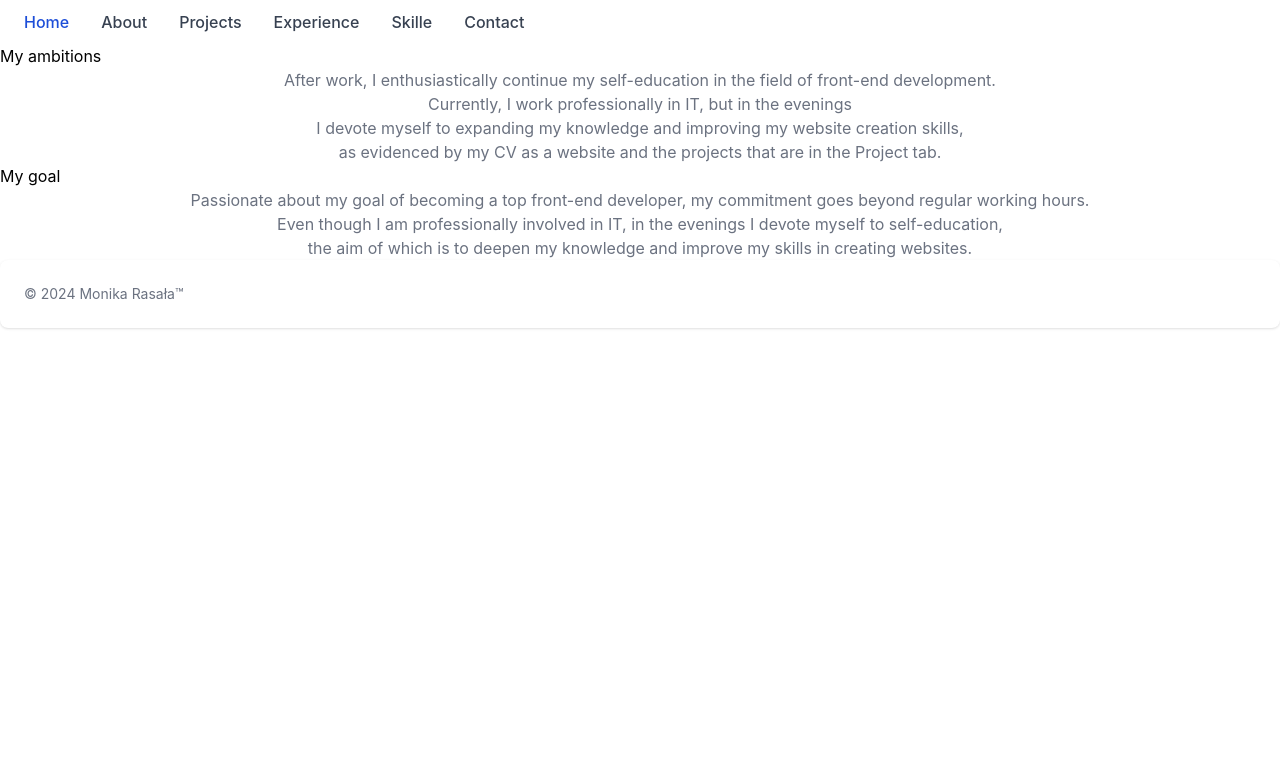
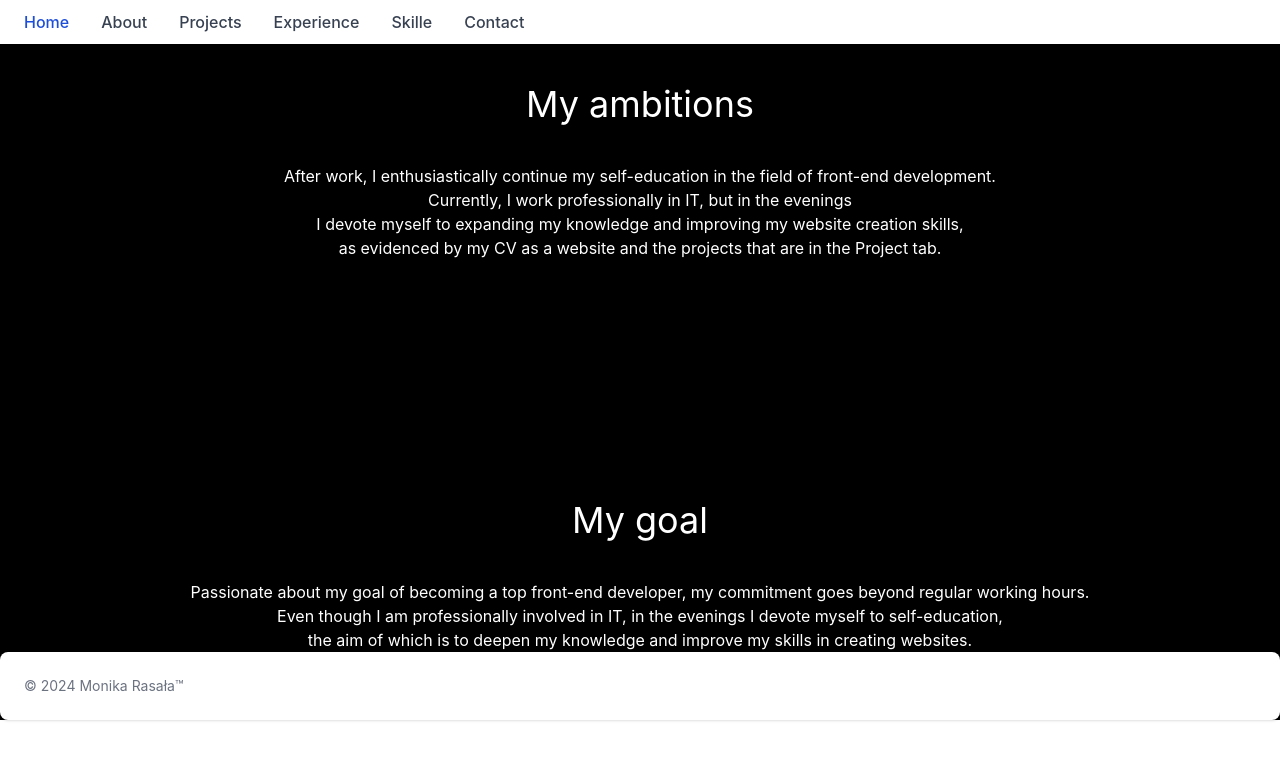
Before and after one commit to Monika-dotcom-boo/CV, a React (Vite) app in the folder CV/: page /about in a window 1280 px wide. Shown: the top 760 px of the page. Built offline with nearby package versions, Linux system fonts and the light colour scheme.

Commit message:
improving the appearance of about me on the website

```diff
--- a/CV/src/componets/about/about.jsx
+++ b/CV/src/componets/about/about.jsx
@@ -2,9 +2,9 @@
 function About() {
     return (
       <div>
-        <div>
-          <p>My ambitions</p>
-          <p className="text-center text-gray-500 dark:text-gray-400">
+        <div className="mt-10">
+          <p className="text-4xl text-center text-white">My ambitions</p>
+          <p className="text-center text-white mt-10">
             After work, I enthusiastically continue my self-education in the field of front-end development.
             <br />
             Currently, I work professionally in IT, but in the evenings
@@ -17,9 +17,9 @@ function About() {
             tab.
           </p>
         </div>
-        <div>
-          <p>My goal</p>
-          <p className="text-center text-gray-500 dark:text-gray-400">
+        <div className="mt-60">
+        <p className="text-4xl text-center text-white">My goal</p>
+          <p className="text-center text-white mt-10">
             Passionate about my goal of becoming a top front-end developer, my commitment goes beyond regular working hours.
             {' '}
             <br />
--- a/CV/src/layouts/Default.jsx
+++ b/CV/src/layouts/Default.jsx
@@ -4,13 +4,13 @@ import { Outlet } from 'react-router-dom'
 
 function Default() {
     return (
-      <>
+      <div className="bg-black">
         <Header />
         <main>
           <Outlet />
         </main>
         <Footer />
-      </>
+      </div>
     )
 }
 
```
Also changed, not shown: 1 other file (tests, documents, lock files or other folders).
